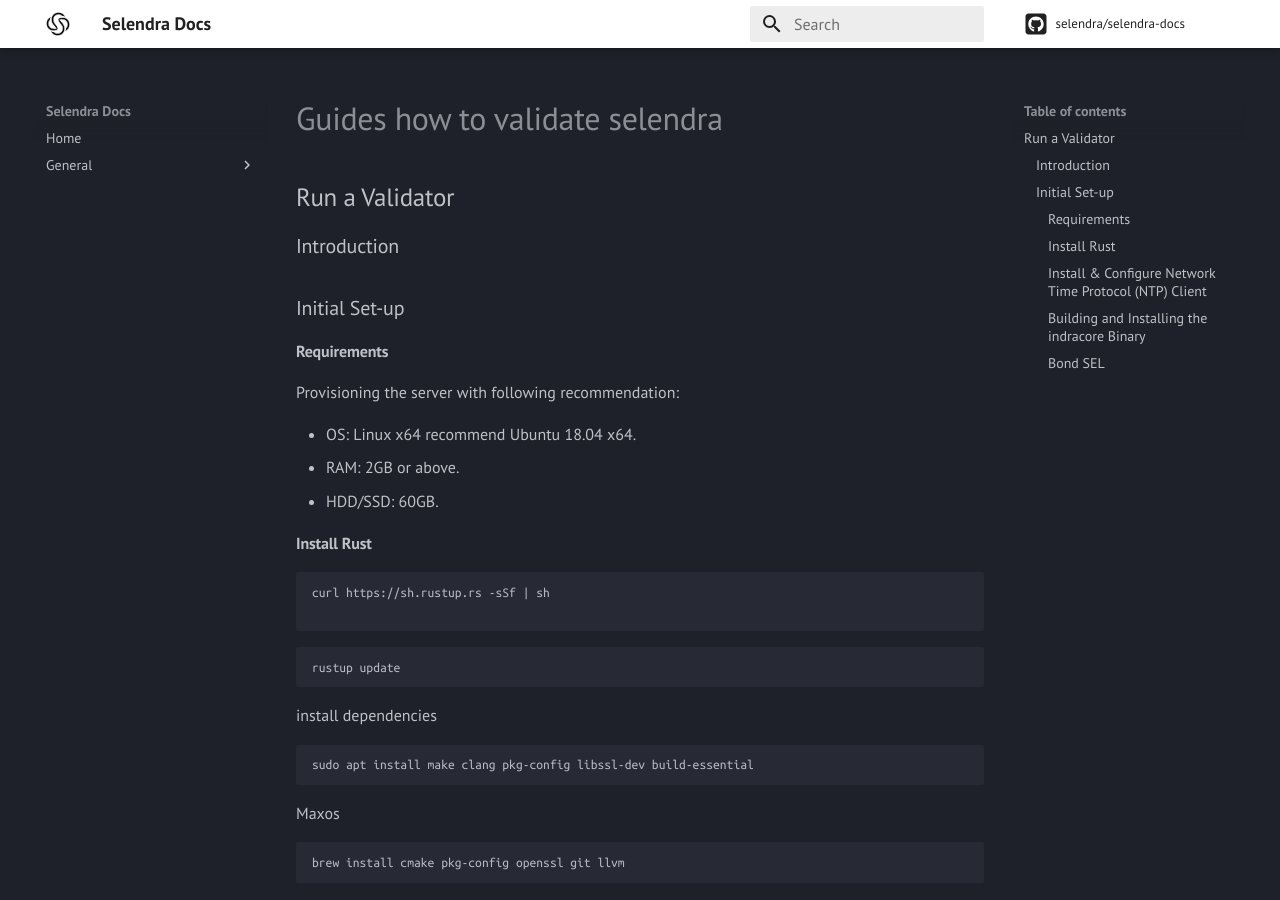
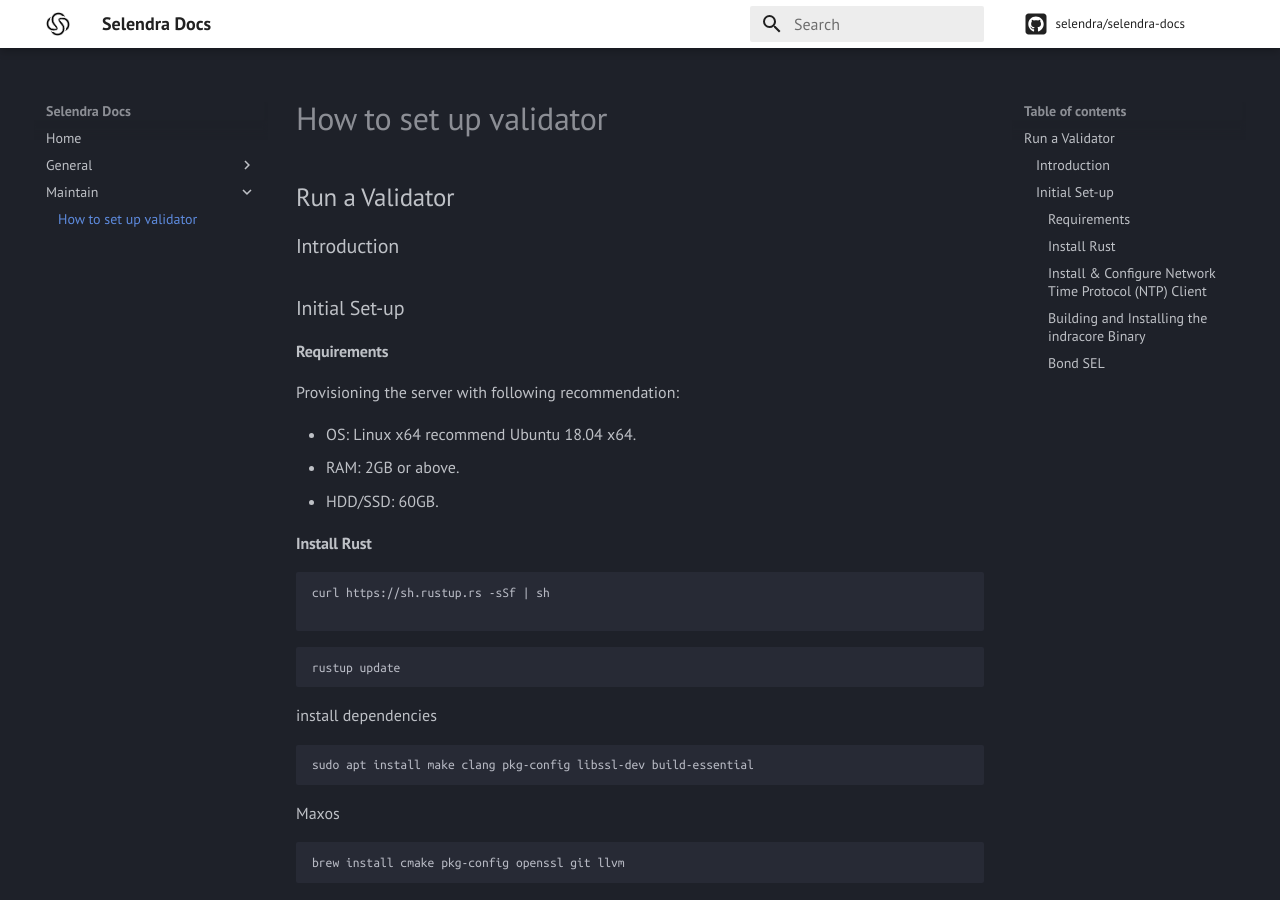
Before and after one commit to SCSW/selendra-docs, an MkDocs documentation site: the page built from docs/Maintain/guides-how-to-validate-selendra.md, in a window 1280 px wide and 900 px high. Built offline with MkDocs 1.6.1 and Material for MkDocs 9.7.7, drawn with Linux system fonts in a browser that asks for light colours; comment, search, counter and statistics services are not loaded.

Commit message:
add maintain

```diff
--- a/mkdocs.yml
+++ b/mkdocs.yml
@@ -8,6 +8,8 @@
  - Home: index.md
  - General:
    - Getting Started: general/getting-started.md
+ - Maintain:
+   - How to set up validator: Maintain/guides-how-to-validate-selendra.md
 
 # Configuration for the Material theme
 theme:
```
